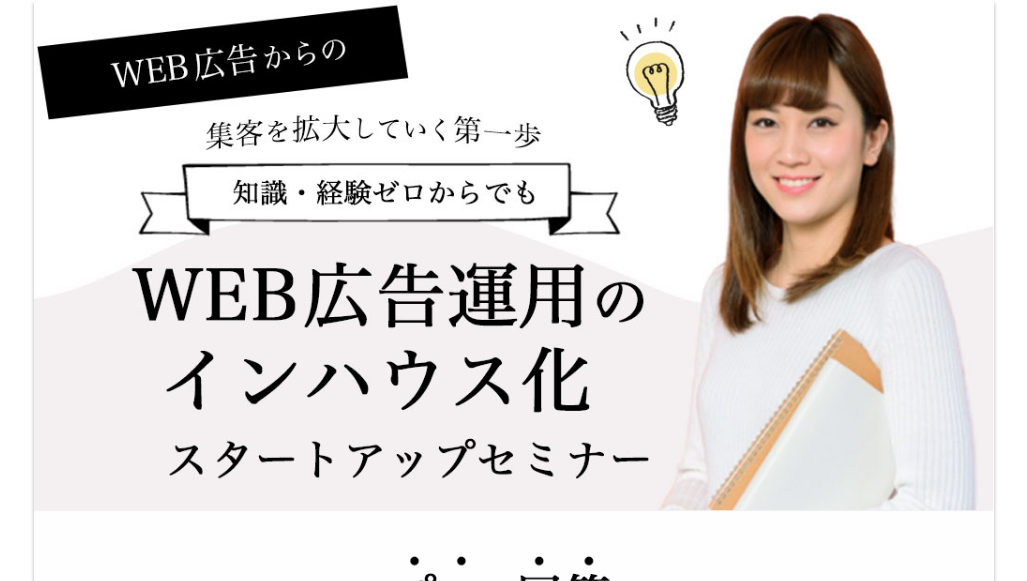
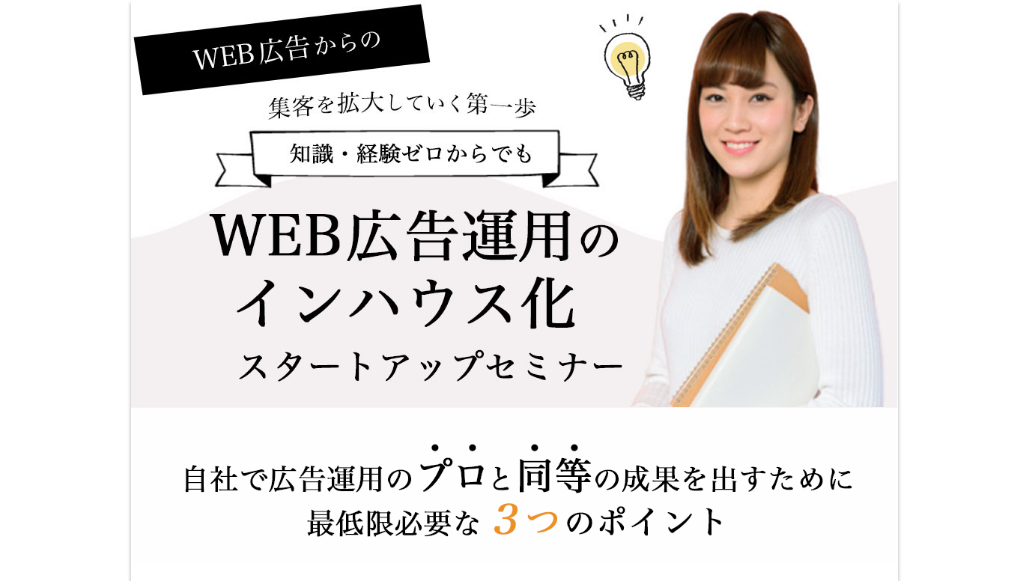
Before and after one commit to eriy-webdesign/sample_lp1, a plain HTML site: page index.html in a window 1280 px wide. Shown: the top 581 px of the page, without its empty margins (126-1153 px from the left). Drawn offline with nearby package versions, Linux system fonts and the light colour scheme.

Commit message:
Update style.css
max-width: 767px

```diff
--- a/style.css
+++ b/style.css
@@ -31,7 +31,7 @@ img{
 
 /* =====================メインコンテンツ===================== */
 .container{
-	max-width: 960px;
+	max-width: 767px;
 	margin: 0 auto;
 	box-shadow: 4px 0px 3px -3px #ccc, -4px 0 3px -3px #ccc;
 }
```
